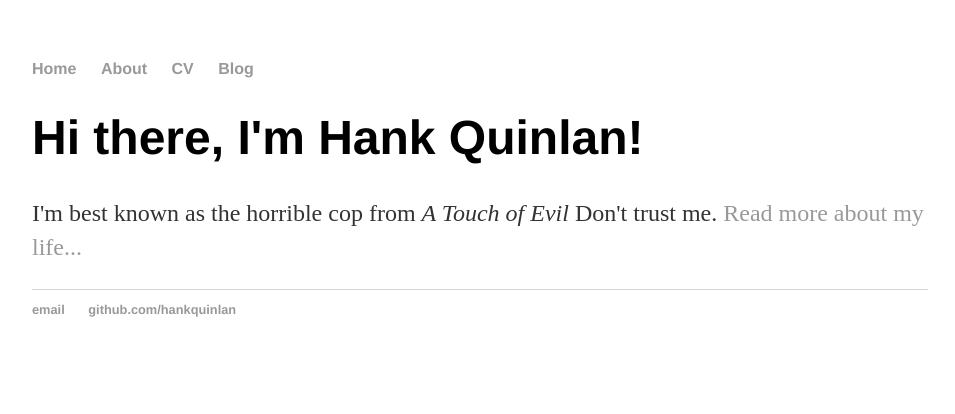
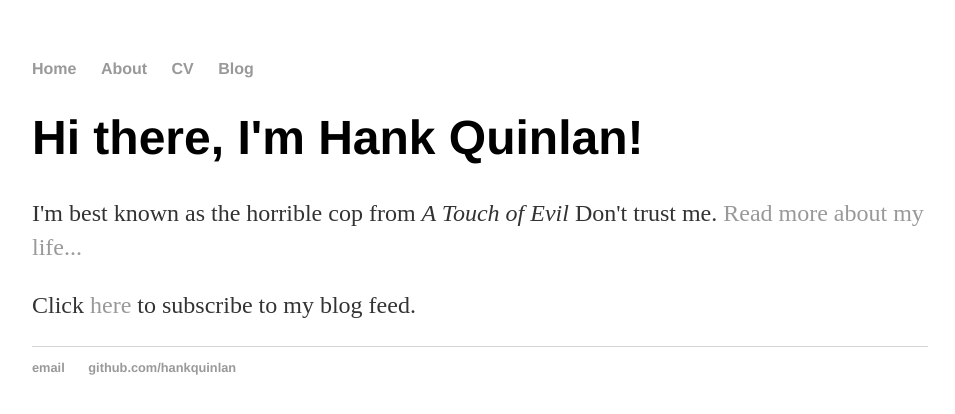
Before and after one commit to drmouse6/drmouse66.github.io, a Jekyll site: the page built from index.html, in a window 1280 px wide. Shown: the top 414 px of the page, without its empty margins (160-1115 px from the left). Built offline with Jekyll 4.4.1, drawn with Linux system fonts in a browser that asks for light colours.

Commit message:
Update index.html

```diff
--- a/index.html
+++ b/index.html
@@ -6,3 +6,4 @@ title: Hank Quinlan, Horrible Cop
 	<h1>Hi there, I'm Hank Quinlan!</h1>
 	<p>I'm best known as the horrible cop from <em>A Touch of Evil</em> Don't trust me. <a href="/about">Read more about my life...</a></p>
 </div><!-- /.blurb -->
+<p>Click <a href="blog/atom.xml">here</a> to subscribe to my blog feed.<p>
```
